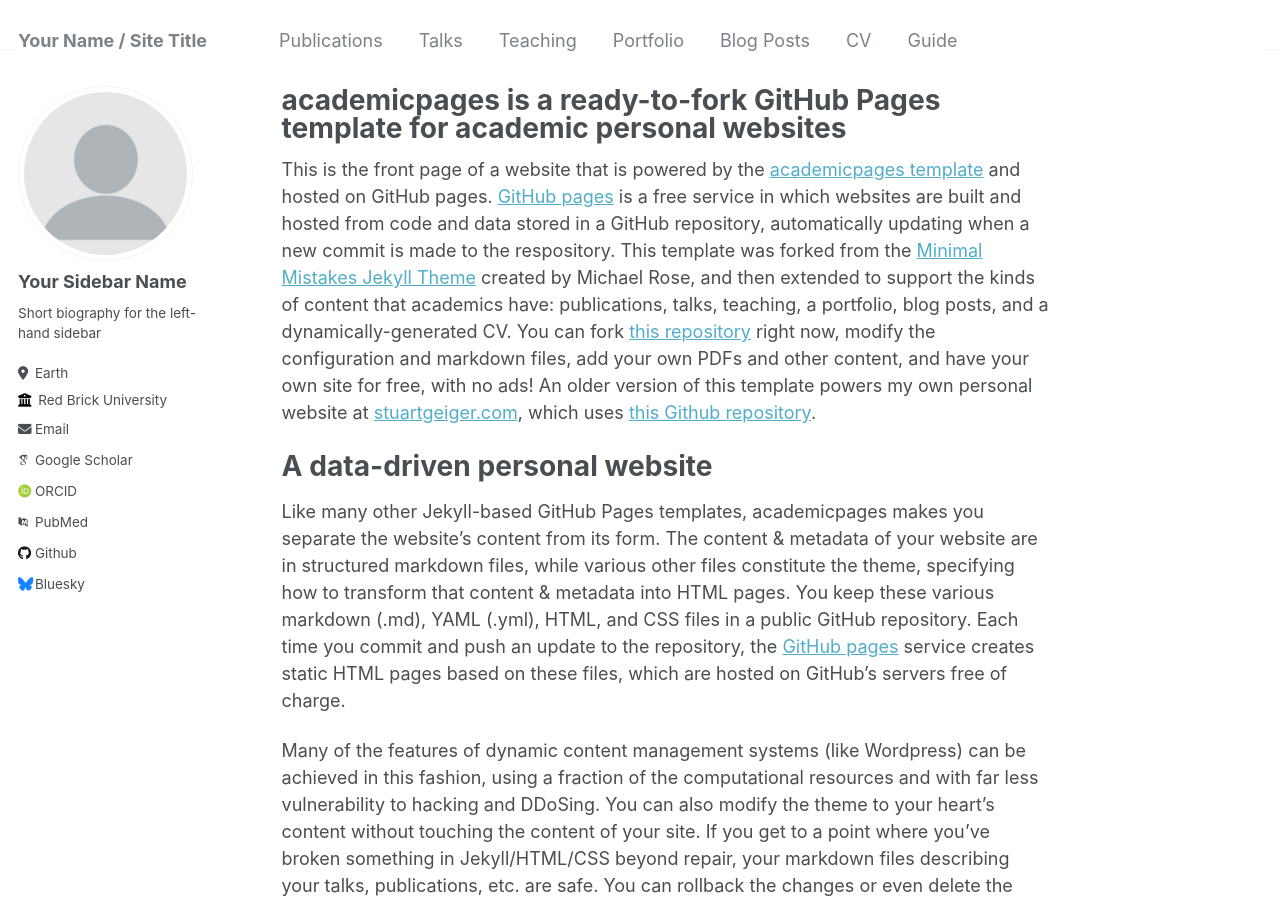
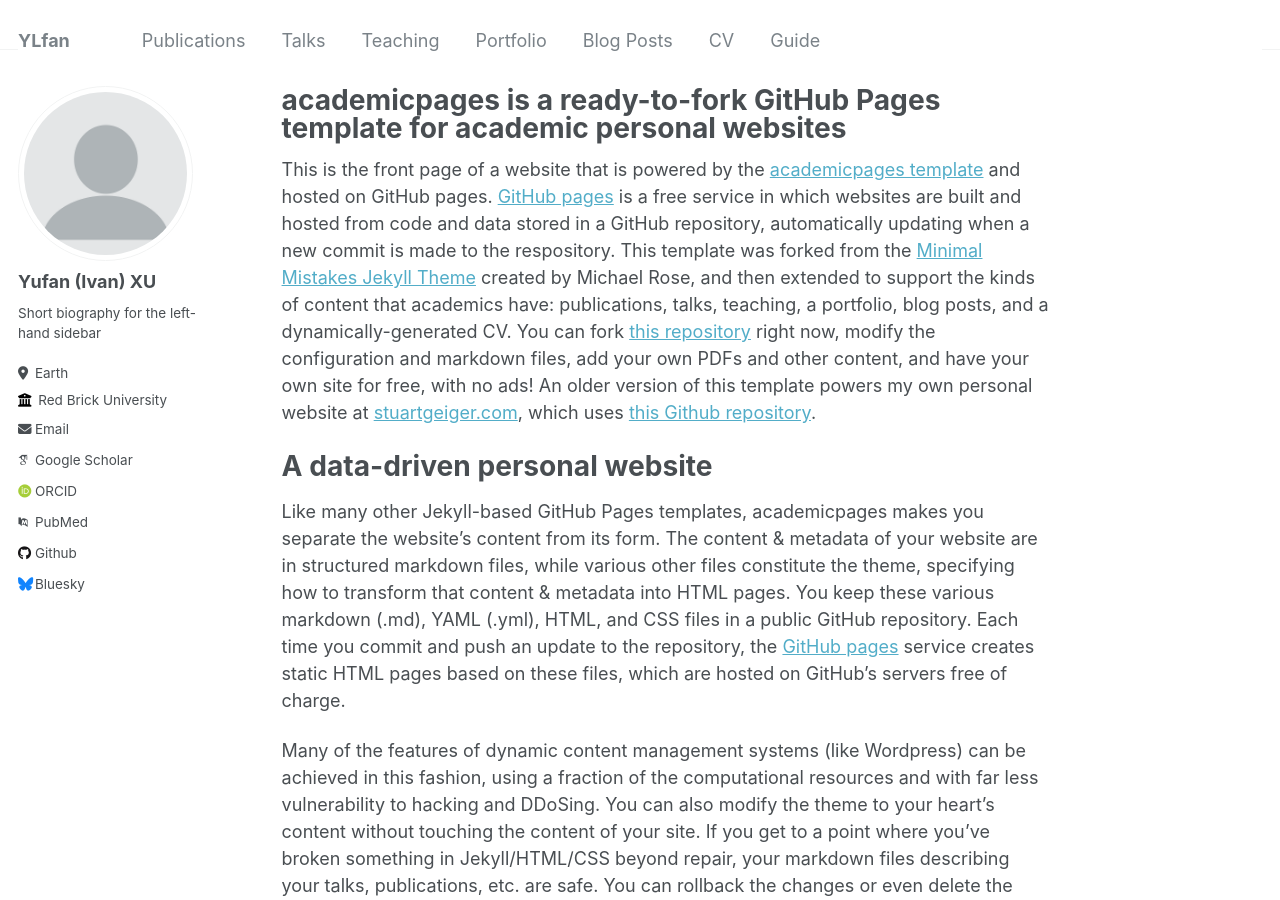
Before and after one commit to YLfan99/YLfan99.github.io, a Jekyll site: the page built from _pages/about.md, in a window 1280 px wide and 900 px high. Built offline with Jekyll 4.4.1, drawn with Linux system fonts in a browser that asks for light colours; some web fonts are replaced.

Commit message:
Update _config.yml

```diff
--- a/_config.yml
+++ b/_config.yml
@@ -8,7 +8,7 @@
 
 # Basic Site Settings
 locale                   : "en-US"
-title                    : "Your Name / Site Title"
+title                    : "YLfan"
 title_separator          : "-"
 name                     : &name "Your Name"
 description              : &description "personal description"
@@ -22,8 +22,8 @@ repository               : "academicpages/academicpages.github.io"
 author:
   # Biographic information
   avatar           : "profile.png"
-  name             : "Your Sidebar Name"
-  pronouns         : # example: "she/her"
+  name             : "Yufan (Ivan) XU"
+  pronouns         : # example: "he/him"
   bio              : "Short biography for the left-hand sidebar"
   location         : "Earth"
   employer         : "Red Brick University"
@@ -42,8 +42,8 @@ author:
   bitbucket        : # Username - Update with your username on the site
   codepen          : # Username
   dribbble         : # Username
-  github           : "academicpages"
-  kaggle           : # Username
+  github           : "YLfan99"
+  kaggle           : # Username "ylfanever"
   stackoverflow    : # User number or user number and name (i.e., use "1" or "1/jeff-atwood")
 
   # Social media
```
